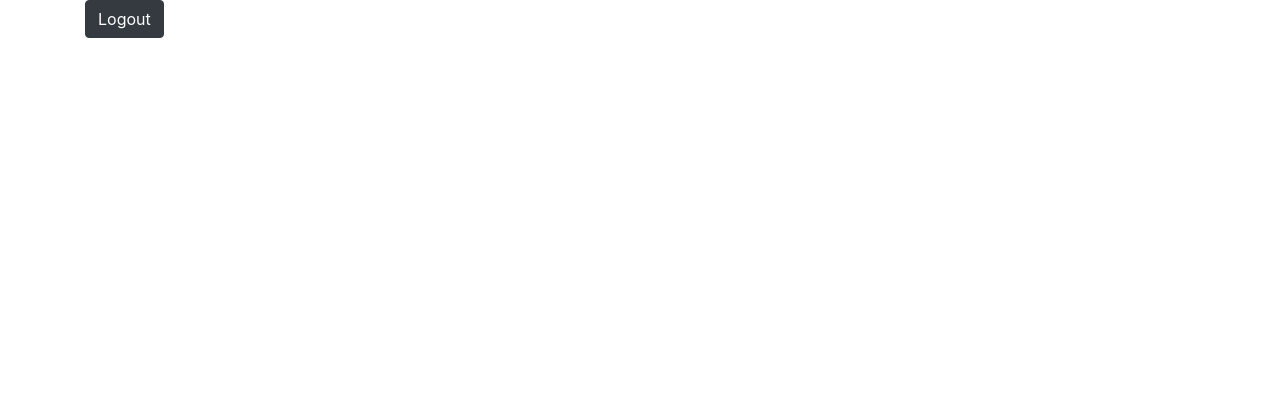
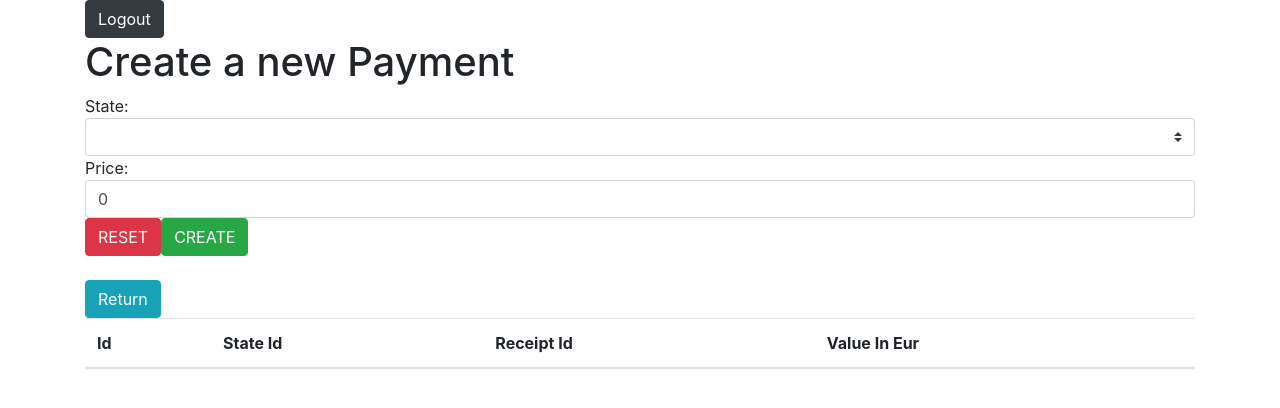
Before and after one commit to DavidSimoes28/DAE-CLIENT, a Nuxt app: page /purchases/1/addPayment in a window 1280 px wide. Shown: the top 408 px of the page. Built offline with nearby package versions, Linux system fonts and the light colour scheme; no server answers.

Commit message:
add payment

```diff
--- a/pages/purchases/_id/addPayment.vue
+++ b/pages/purchases/_id/addPayment.vue
@@ -0,0 +1,81 @@
+
+
+<template>
+  <b-container>
+    <div>
+      <h1>Create a new Payment</h1>
+      <form @submit.prevent="create">
+        State: <b-select v-model="stateId" :options="states" required value-field="id" text-field='name' v-on:change="getState(stateId)">
+        <template v-slot:first>
+          <option :value="null" disabled>-- Please select the partner --</option>
+        </template>
+      </b-select>
+        Price:
+        <b-input type="number" v-model="valueInEur"/>
+        <p class="text-danger" v-show="errorMsg">{{ errorMsg }}</p>
+        <button class="btn btn-danger" type="reset" @click="errorMsg = false">RESET</button>
+        <button class="btn btn-success" @click.prevent="create">CREATE</button>
+        <br><br>
+        <div><nuxt-link class="btn btn-info" to="/purchases">Return</nuxt-link></div>
+      </form>
+
+      <b-table striped over :items="payments" :fields="fields"/>
+    </div>
+  </b-container>
+</template>
+<script>
+    export default {
+        data() {
+            return {
+                fields: ['id', 'stateId', 'receiptId','valueInEur'],
+                purchase:{},
+                payments:[],
+                state: {},
+                states: [],
+                payment:{},
+                stateId:"0",
+                receiptId:"0",
+                valueInEur:"0",
+                errorMsg: false
+            }
+        },
+        computed: {
+            id() {
+                return this.$route.params.id
+            }
+        },
+        methods: {
+            create() {
+                this.$axios.$post('http://localhost:8080/SportsClubManagement_war_exploded/api/payments', {
+                    purchaseId: this.id,
+                    stateId: this.stateId,
+                    receiptId: this.receiptId,
+                    valueInEur: this.valueInEur
+                })
+                    .then(() => {
+                        this.$router.push(`/purchases/${this.id}`)
+                    })
+                    .catch(error => {
+                        this.errorMsg = error.response.data
+                    })
+            },
+            getState(id){
+                this.$axios.$get("http://localhost:8080/SportsClubManagement_war_exploded/api/states/"+id)
+                    .then(state => {
+                        this.state = state;
+                    });
+            }
+        },
+        created() {
+            this.$axios.$get("http://localhost:8080/SportsClubManagement_war_exploded/api/purchases/"+this.id+"/payments")
+                .then(payments => {
+                    this.payments = payments;
+                });
+            this.$axios.$get("http://localhost:8080/SportsClubManagement_war_exploded/api/states")
+                .then(states => {
+                    this.states = states;
+                });
+        }
+
+    }
+</script>
--- a/pages/purchases/_id/index.vue
+++ b/pages/purchases/_id/index.vue
@@ -10,6 +10,9 @@
     <b-table v-if="products.length" striped over :items="products" :fields="fields" />
     <p v-else>Present athletes enrolled.</p>
 
+    <h4>Payments Lists:</h4>
+    <b-table striped over :items="payments" :fields="paymentsFields"/>
+
     <nuxt-link class="btn btn-info" to="/purchases">Back</nuxt-link>
     <nuxt-link class="btn btn-success" :to="`/purchases/${id}/addPayment`">Add Payment</nuxt-link>
   </b-container>
@@ -20,7 +23,9 @@
             return {
                 purchase: {},
                 fields: ['id', 'productTypeId', 'valueInEur'],
-                products: []
+                products: [],
+                payments: [],
+                paymentsFields: ['id', 'stateId', 'receiptId','valueInEur']
             }
         },
         computed: {
@@ -34,6 +39,10 @@
                     this.purchase = purchase || {};
                     this.products = purchase.products || [];
                 });
+            this.$axios.$get("http://localhost:8080/SportsClubManagement_war_exploded/api/purchases/"+this.id+"/payments")
+                .then(payments => {
+                    this.payments = payments;
+                });
         },
     }
 </script>
```
